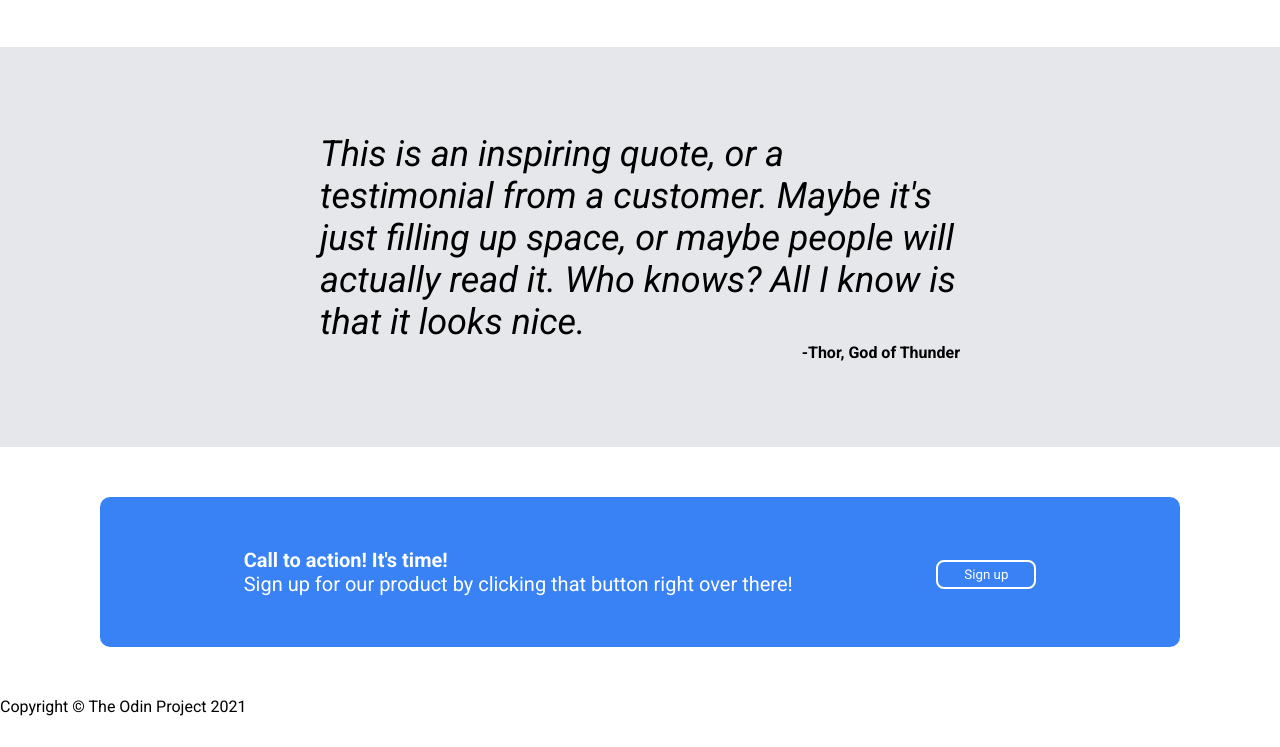
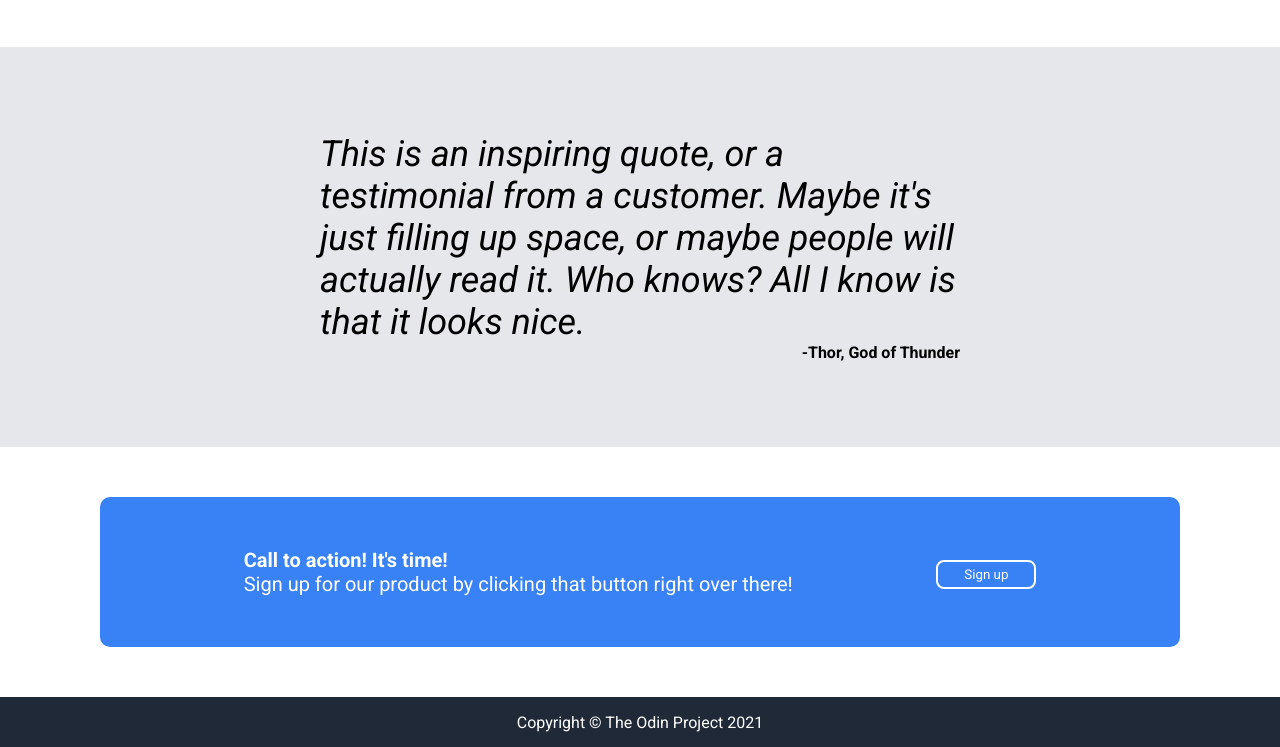
Before and after one commit to Sean-Andrews/landing-page, a plain HTML site: page index.html in a window 1280 px wide. Shown: the part 637-1384 px from the top of the page. Before the commit the page ends 1353 px from the top, so only its background shows below. Drawn offline with Linux system fonts and the light colour scheme.

Commit message:
Create footer style

```diff
--- a/style.css
+++ b/style.css
@@ -152,3 +152,12 @@ button {
 .sign-up-btn {
     border: 2px solid #fff;
 }
+
+.footer {
+    background-color: #1F2937;
+    color: #fff;
+    height: 50px;
+    display: flex;
+    justify-content: center;
+    align-items: center;
+}
```
